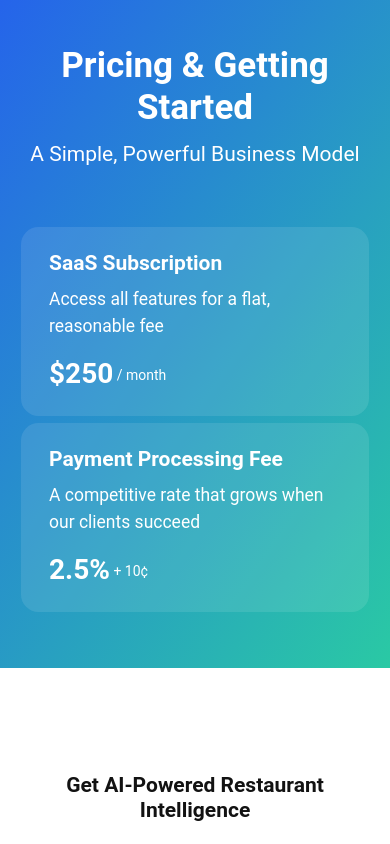
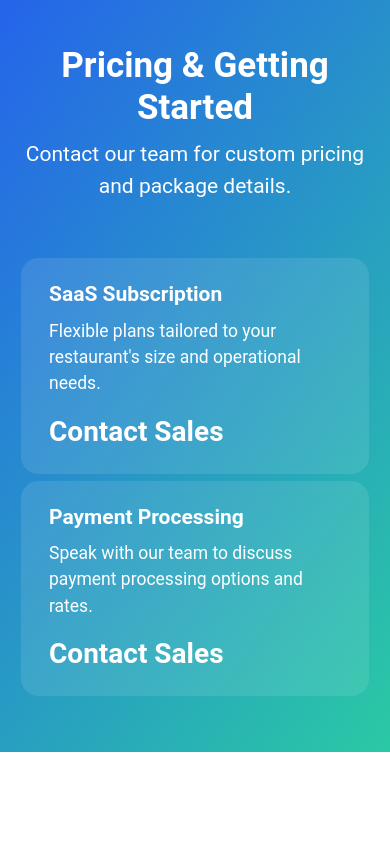
Before and after one commit to aiposlab-hub/web, a plain HTML site: page index.html in a window 390 px wide. Shown: the part 9440-10284 px from the top of the page. Drawn offline with nearby package versions, Linux system fonts and the light colour scheme.

Commit message:
Update index.html
Update pricing and phone number

```diff
--- a/index.html
+++ b/index.html
@@ -359,7 +359,7 @@
                 Pricing & Getting Started
             </h2>
             <p data-aos="fade-up" data-aos-delay="100">
-                A Simple, Powerful Business Model
+                Contact our team for custom pricing and package details.
             </p>
         </div>
 
@@ -367,20 +367,20 @@
             <li data-aos="fade-right">
                 <div>
                     <strong>SaaS Subscription</strong>
-                    <p>Access all features for a flat, reasonable fee</p>
+                    <p>Flexible plans tailored to your restaurant's size and operational needs.</p>
                 </div>
                 <div class="price">
-                    <b>$250</b> / month
+                    <b>Contact Sales</b>
                 </div>
             </li>
 
             <li data-aos="fade-right" data-aos-delay="100">
                 <div>
-                    <strong>Payment Processing Fee</strong>
-                    <p>A competitive rate that grows when our clients succeed</p>
+                    <strong>Payment Processing</strong>
+                    <p>Speak with our team to discuss payment processing options and rates.</p>
                 </div>
                 <div class="price">
-                    <b>2.5%</b> + 10¢
+                    <b>Contact Sales</b>
                 </div>
             </li>
         </ul>
@@ -469,7 +469,7 @@
 
                 <div>
                     <p>Email: info@aiposlab.com</p>
-                    <p>Phone: (123) 456-7890</p>
+                    <p>Phone: (778) 907-8907</p>
                 </div>
             </div>
         </div>
```
